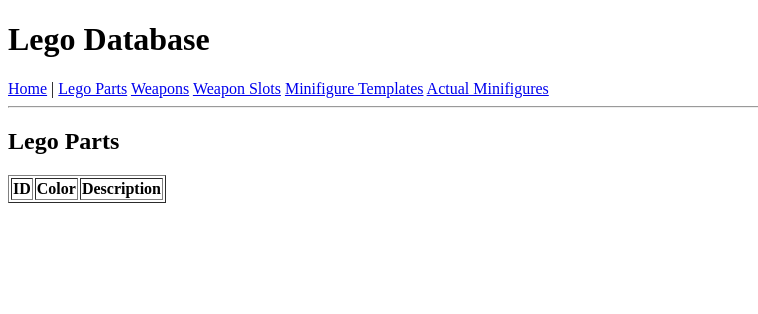
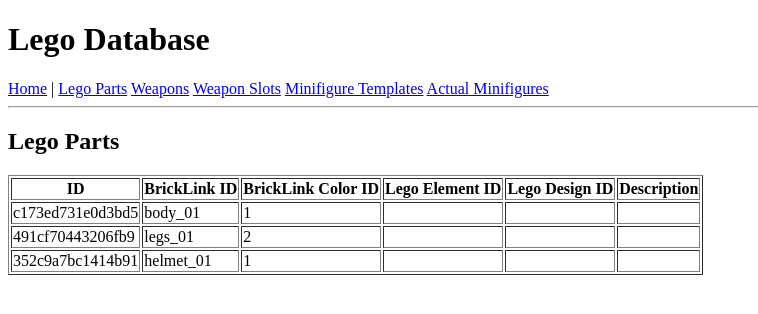
Before and after one commit to frqdtjqf/database, a Flask app: page /lego_parts in a window 1280 px wide. Shown: the top 314 px of the page, without its empty margins (0-758 px from the left). Run offline with Flask 3, Linux system fonts and the light colour scheme; data comes from the database, SQL or seed files in the repository; data that the repository does not hold is empty; parts of the project's set-up code (start-up, migrations or seed data) failed here and were passed over.

Commit message:
cleaner look

```diff
--- a/backend/lego_db/db_converter/repo_managers.py
+++ b/backend/lego_db/db_converter/repo_managers.py
@@ -12,6 +12,7 @@ class LegoPartRepoManager(BaseRepoManager):
 
     def _model_from_record(self, record: Record) -> LegoPart:
         data = {e.attribute.name: e.value for e in record.elements}
+        data.pop(PRIMARY_KEY_NAME)
         return LegoPart(**data)
 
 class ActualMinifigureRepoManager(BaseRepoManager):
@@ -25,7 +26,7 @@ class ActualMinifigureRepoManager(BaseRepoManager):
         self.weapon_slot_manager = WeaponSlotRepoManager(db)
 
     def _model_from_record(self, record: Record) -> ActualMinifigure:
-        data = {e.attribute.name: e.value for e in record.elements if e.attribute.name != PRIMARY_KEY_NAME}
+        data = {e.attribute.name: e.value for e in record.elements}
 
         template_id = data.pop(TEMPLATE_NAME)
         template = self.template_manager.get_model_by_primary_key(template_id)
@@ -34,8 +35,8 @@ class ActualMinifigureRepoManager(BaseRepoManager):
         weapon_slot = self.weapon_slot_manager.get_model_by_primary_key(weapon_slot_id)
 
         data["template"] = template
-        data["weaponSlot"] = weapon_slot
-
+        data["weapon_slot"] = weapon_slot
+        data.pop(PRIMARY_KEY_NAME)
         return ActualMinifigure(**data)
 
     def _record_from_model(self, model: ActualMinifigure) -> Record:
@@ -44,7 +45,7 @@ class ActualMinifigureRepoManager(BaseRepoManager):
             if attr.name == TEMPLATE_NAME:
                 value = model.template.id
             elif attr.name == WEAPON_SLOT_NAME:
-                value = model.weaponSlot.id
+                value = model.weapon_slot.id
             else:
                 value = getattr(model, attr.name)
             elements.append(Element(attribute=attr, value=value))
@@ -102,6 +103,7 @@ class TemplateMinifigureRepoManager(ParentRepoManager):
         data["possible_weapons"] = possible_weapons
         data["sets"] = sets_frozen
 
+        data.pop(PRIMARY_KEY_NAME)
         return TemplateMinifigure(**data)
 
     def _record_from_model(self, model: TemplateMinifigure):
@@ -138,6 +140,7 @@ class WeaponRepoManager(ParentRepoManager):
 
         data["parts"] = parts
 
+        data.pop(PRIMARY_KEY_NAME)
         return Weapon(**data)
 
     def _persist_relations(self, model: Weapon):
--- a/backend/lego_db/lego_models.py
+++ b/backend/lego_db/lego_models.py
@@ -27,8 +27,8 @@ class LegoPart(BasicElement):
     bricklink_part_id: str
     bricklink_color_id: str
 
-    lego_element_id: str | None = None
-    lego_design_id: str | None = None
+    lego_element_id: str | None = ""
+    lego_design_id: str | None = ""
 
     description: str = ""
 
@@ -64,7 +64,7 @@ class WeaponSlot(BasicElement):
 # eine Lego Minifigur zusammengesetzt aus verschiedenen Teilen
 @dataclass(frozen=True)
 class TemplateMinifigure(BasicElement):
-    bricklink_id: str
+    bricklink_fig_id: str
     name: str
     year: int
     sets: frozenset[str]
@@ -74,7 +74,7 @@ class TemplateMinifigure(BasicElement):
     description: str = ""
 
     def id_source(self) -> str:
-        return self.bricklink_id
+        return self.bricklink_fig_id
 
 # eine reale Lego Minifigur im Bestand
 @dataclass(frozen=True)
@@ -84,7 +84,7 @@ class ActualMinifigure(BasicElement):
     box_number: int
     position_in_box: int
 
-    weapon_slot: WeaponSlot | None = None
+    weapon_slot: WeaponSlot | None = WeaponSlot(frozenset())
     condition: str = ""
 
     def __post_init__(self):
@@ -93,11 +93,11 @@ class ActualMinifigure(BasicElement):
 
     def validate_weapon(self) -> bool:
         """Validate that the assigned weapon is allowed for the template."""
-        if self.weaponSlot is None:
+        if not self.weapon_slot.weapons:
             return True
         if not self.template.possible_weapons:
             raise ValueError(f"Template {self.template.name} does not allow any weapons, but weapon {self.weapon_slot.weapons} was assigned.")
-        if self.weaponSlot not in self.template.possible_weapons:
+        if self.weapon_slot not in self.template.possible_weapons:
             raise ValueError(f"Weapon {self.weapon_slot.weapons} is not allowed for template {self.template.name}.")
         return True
 
--- a/frontend/lego_web/app.py
+++ b/frontend/lego_web/app.py
@@ -16,7 +16,7 @@ slot2 = WeaponSlot(weapons=frozenset([shield]))  # another possible slot
 
 # Template Minifigure
 knight_template = TemplateMinifigure(
-    bricklink_id="knight_01",
+    bricklink_fig_id="knight_01",
     name="Red Knight",
     year=2020,
     sets=frozenset(["SetA", "SetB"]),
@@ -30,7 +30,7 @@ actual_knight1 = ActualMinifigure(
     template=knight_template,
     box_number=1,
     position_in_box=1,
-    weaponSlot=slot1,
+    weapon_slot=slot1,
     condition="new"
 )
 
@@ -38,7 +38,7 @@ actual_knight2 = ActualMinifigure(
     template=knight_template,
     box_number=1,
     position_in_box=2,
-    weaponSlot=slot2,
+    weapon_slot=slot2,
     condition="used"
 )
 
--- a/frontend/lego_web/templates/actual_minifigures.html
+++ b/frontend/lego_web/templates/actual_minifigures.html
@@ -7,8 +7,8 @@
     <tr>
         <th>ID</th>
         <th>Template</th>
-        <th>Box</th>
-        <th>Position</th>
+        <th>Box Number</th>
+        <th>Position Number</th>
         <th>Weapon Slot</th>
         <th>Condition</th>
     </tr>
--- a/frontend/lego_web/templates/lego_parts.html
+++ b/frontend/lego_web/templates/lego_parts.html
@@ -6,14 +6,20 @@
 <table border="1">
     <tr>
         <th>ID</th>
-        <th>Color</th>
+        <th>BrickLink ID</th>
+        <th>BrickLink Color ID</th>
+        <th>Lego Element ID</th>
+        <th>Lego Design ID</th>
         <th>Description</th>
     </tr>
 
     {% for part in parts %}
     <tr>
         <td>{{ part.id }}</td>
-        <td>{{ part.color }}</td>
+        <td>{{ part.bricklink_part_id }}</td>
+        <td>{{ part.bricklink_color_id }}</td>
+        <td>{{ part.lego_element_id }}</td>
+        <td>{{ part.lego_design_id }}</td>
         <td>{{ part.description }}</td>
     </tr>
     {% endfor %}
--- a/frontend/lego_web/templates/template_minifigures.html
+++ b/frontend/lego_web/templates/template_minifigures.html
@@ -6,6 +6,7 @@
 <table border="1">
     <tr>
         <th>ID</th>
+        <th>BrickLink ID</th>
         <th>Name</th>
         <th>Year</th>
         <th>Sets</th>
@@ -17,6 +18,7 @@
     {% for tmp in templates %}
     <tr>
         <td>{{ tmp.id }}</td>
+        <td>{{ tmp.bricklink_fig_id }}</td>
         <td>{{ tmp.name }}</td>
         <td>{{ tmp.year }}</td>
         <td>
```
Also changed, not shown: backend/lego_db/db_converter/registry/tables.py (+6 -2 lines), data/database.db.
